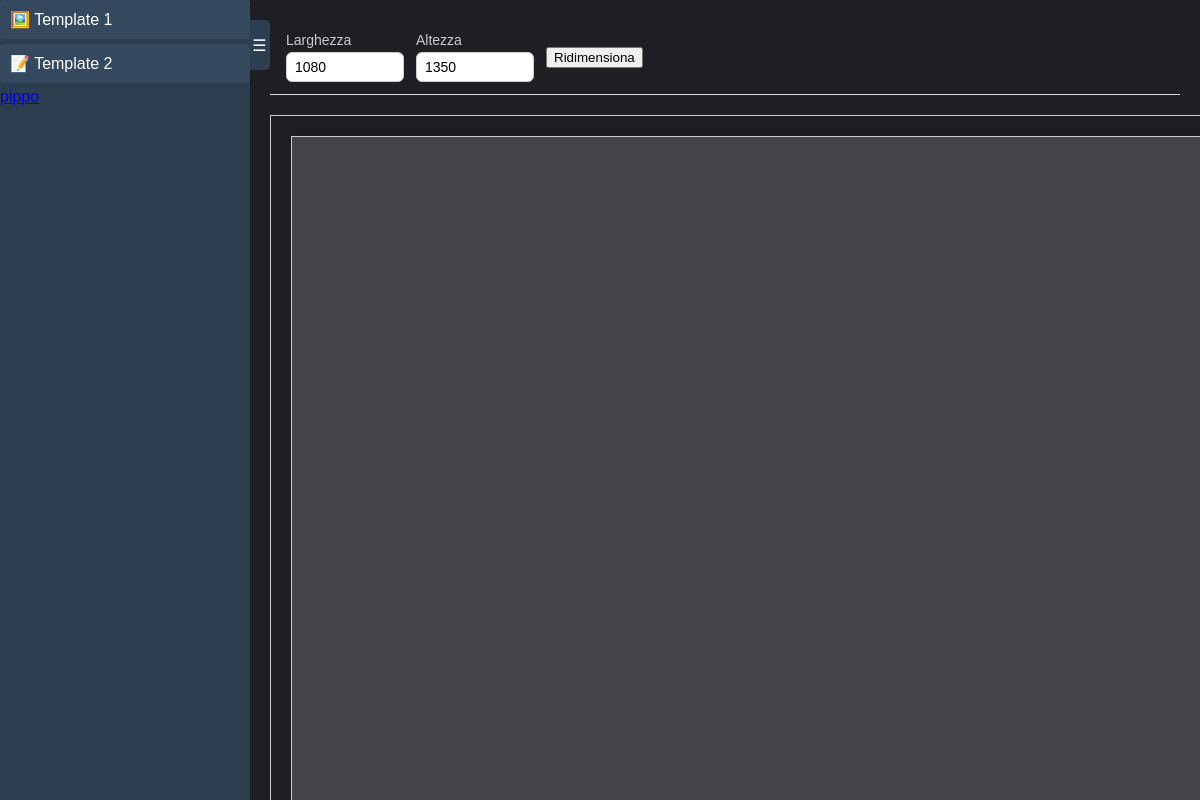
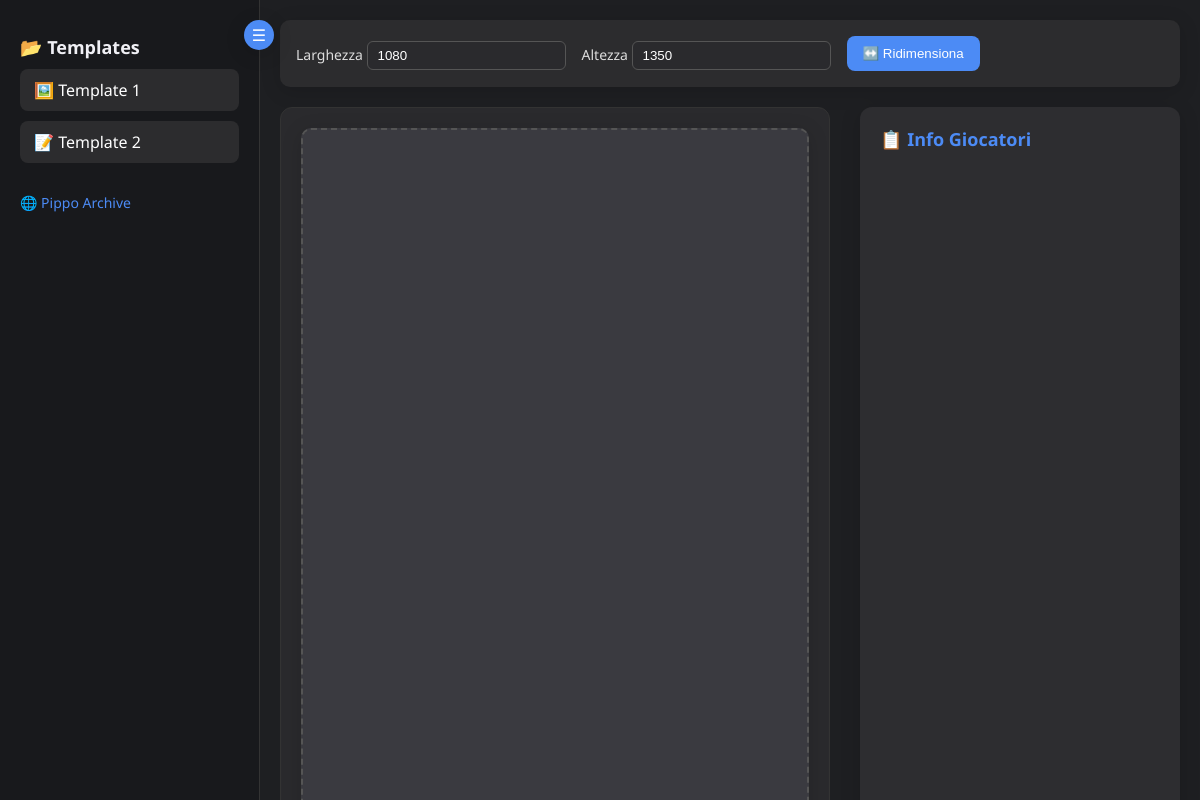
Before and after one commit to SteveNerd22/page_to_image, an Electron app: page index.html in a window 1200 px wide. Drawn offline with Linux system fonts and the light colour scheme.

Commit message:
Ciravegna Suca guarda che bel commit

```diff
--- a/index.html
+++ b/index.html
@@ -9,37 +9,45 @@
 
 <div id="app">
     <!-- Sidebar -->
-    <div id="sidebar">
-        <button id="toggleSidebar">☰</button>
+    <aside id="sidebar">
+        <button id="toggleSidebar" aria-label="Toggle Sidebar">☰</button>
         <div id="templateList">
+            <h2 class="sidebar-title">📂 Templates</h2>
             <div class="template-item" data-template="template1">🖼️ Template 1</div>
             <div class="template-item" data-template="template2">📝 Template 2</div>
-            <a href="https://officialpdc.photoshelter.com/archive">pippo</a>
+            <a class="external-link" href="https://officialpdc.photoshelter.com/archive" target="_blank">🌐 Pippo Archive</a>
         </div>
-    </div>
+    </aside>
 
     <!-- Workspace -->
-    <div id="workspace-container">
+    <main id="workspace-container">
         <!-- Controlli resize -->
-        <div class="resize-controls">
-            <label>Larghezza <input type="number" id="widthInput" value="1080" /></label>
-            <label>Altezza <input type="number" id="heightInput" value="1350" /></label>
-            <button id="resizeCanvas">Ridimensiona</button>
-        </div>
+        <section class="resize-controls">
+            <label>Larghezza
+                <input type="number" id="widthInput" value="1080" />
+            </label>
+            <label>Altezza
+                <input type="number" id="heightInput" value="1350" />
+            </label>
+            <button id="resizeCanvas" class="btn-primary">↔️ Ridimensiona</button>
+        </section>
 
         <!-- Area canvas + form affiancati -->
-        <div id="editorArea">
+        <section id="editorArea">
             <!-- Canvas -->
             <div id="workspace" contenteditable="false">
                 <div id="canvas"></div>
             </div>
             <!-- Form info -->
-            <div id="infoForm"></div>
-        </div>
+            <div id="infoForm">
+                <h3>📋 Info Giocatori</h3>
+                <!-- Placeholder dinamico -->
+            </div>
+        </section>
 
         <!-- Cattura -->
-        <button id="captureBtn">📸 Cattura immagine</button>
-    </div>
+        <button id="captureBtn" class="btn-capture">📸 Cattura immagine</button>
+    </main>
 </div>
 
 <script>
@@ -47,31 +55,23 @@
         const res = await fetch(templatePath);
         const text = await res.text();
 
-        // Separiamo <style> dal contenuto
         const temp = document.createElement('div');
         temp.innerHTML = text;
 
         const styleTags = temp.querySelectorAll('style');
         const styles = Array.from(styleTags).map(tag => tag.innerHTML).join('\n');
-
-        // Rimuoviamo tutti gli <style> dal template HTML
         styleTags.forEach(tag => tag.remove());
 
-        // Inseriamo lo stile nel <head>
         if (styles) {
             const styleEl = document.createElement('style');
             styleEl.textContent = styles;
             document.head.appendChild(styleEl);
         }
 
-        // Carichiamo il contenuto HTML senza <style>
         document.getElementById('canvas').innerHTML = temp.innerHTML;
-
-        // Dopo un tick del rendering, aggiorna i dati
         setTimeout(aggiornaOverlay, 50);
     }
 
-    // Eventi sui template
     document.querySelectorAll('.template-item').forEach(item => {
         item.addEventListener('click', () => {
             const file = item.dataset.template;
--- a/style.css
+++ b/style.css
@@ -1,8 +1,25 @@
+:root {
+    --bg-dark: #1e1f22;
+    --bg-light: #2c2c2e;
+    --bg-sidebar: #18191c;
+    --text-light: #f0f0f5;
+    --accent: #4c8bf5;
+    --accent-hover: #3b6ed6;
+    --border: #333;
+    --shadow: 0 4px 20px rgba(0, 0, 0, 0.15);
+}
+
+* {
+    box-sizing: border-box;
+}
+
 body, html {
     margin: 0;
     padding: 0;
     height: 100%;
-    font-family: sans-serif;
+    font-family: 'Segoe UI', sans-serif;
+    background-color: var(--bg-dark);
+    color: var(--text-light);
 }
 
 #app {
@@ -16,51 +33,65 @@ body, html {
 #sidebar {
     display: flex;
     flex-direction: column;
-    background-color: #2c3e50;
+    background-color: var(--bg-sidebar);
     color: white;
+    width: 260px;
     transition: width 0.3s ease;
-    width: 250px;
-    min-width: 1px;
     position: relative;
+    padding: 20px;
+    border-right: 1px solid var(--border);
 }
 
 #sidebar.collapsed {
-    width: 1px;
-    transform: translateX(-1px);
+    width: 0;
+    overflow: hidden;
 }
 
 #toggleSidebar {
     position: absolute;
-    right: -20px;
+    right: -15px;
     top: 20px;
-    width: 20px;
-    height: 50px;
-    background-color: #2c3e50;
+    width: 30px;
+    height: 30px;
+    background-color: var(--accent);
     border: none;
     color: white;
+    border-radius: 50%;
+    font-size: 16px;
     cursor: pointer;
-    font-size: 16px;
-    border-top-right-radius: 5px;
-    border-bottom-right-radius: 5px;
-    writing-mode: vertical-rl;
-    text-orientation: mixed;
+    box-shadow: var(--shadow);
+    z-index: 10;
 }
 
-#templateList {
-    flex-grow: 1;
-    overflow-y: auto;
+.sidebar-title {
+    font-size: 18px;
+    margin-bottom: 10px;
+    color: var(--text-light);
 }
 
 .template-item {
-    padding: 10px;
-    background-color: #34495e;
-    margin-bottom: 5px;
+    padding: 10px 14px;
+    background-color: var(--bg-light);
+    margin-bottom: 10px;
+    border-radius: 8px;
     cursor: pointer;
-    border-radius: 4px;
+    transition: background 0.2s ease;
 }
 
 .template-item:hover {
-    background-color: #3d5a73;
+    background-color: #3a3b3f;
+}
+
+.external-link {
+    color: var(--accent);
+    text-decoration: none;
+    display: inline-block;
+    margin-top: 20px;
+    font-size: 14px;
+}
+
+.external-link:hover {
+    text-decoration: underline;
 }
 
 /* Workspace */
@@ -68,7 +99,6 @@ body, html {
     flex: 1;
     display: flex;
     flex-direction: column;
-    background-color: #1e1f22;
     padding: 20px;
     overflow: auto;
 }
@@ -77,93 +107,121 @@ body, html {
 .resize-controls {
     display: flex;
     align-items: center;
-    gap: 12px;
-    padding: 12px 16px;
-    background-color: #1e1f22;
-    border-bottom: 1px solid #ddd;
+    gap: 16px;
+    background: var(--bg-light);
+    padding: 16px;
+    border-radius: 10px;
+    box-shadow: var(--shadow);
+    margin-bottom: 20px;
 }
 
 .resize-controls label {
-    display: flex;
-    flex-direction: column;
     font-size: 14px;
-    color: #ccc;
+    color: #ddd;
 }
 
-.resize-controls input[type="number"] {
+.resize-controls input {
     margin-top: 4px;
-    padding: 6px 8px;
-    font-size: 14px;
-    border: 1px solid #ccc;
+    padding: 6px 10px;
     border-radius: 6px;
-    width: 100px;
+    border: 1px solid #555;
+    background-color: #2a2a2d;
+    color: white;
 }
 
-/* Editor Area (Canvas + Form side-by-side) */
+/* Editor Area */
 #editorArea {
     display: flex;
-    flex-direction: row;
     gap: 30px;
-    margin-top: 20px;
+    flex-grow: 1;
 }
 
 /* Canvas */
 #workspace {
-    background: #1e1f22;
     padding: 20px;
-    border: 1px solid #ccc;
+    border: 1px solid #333;
+    border-radius: 12px;
+    background: #2a2a2d;
+    flex-grow: 1;
+    overflow: auto;
 }
 
 #canvas {
-    background-color: #434349;
-    border: 1px solid #ccc;
-    position: relative;
-    width: 1080px;
-    height: 1920px;
-    box-shadow: 0 0 10px rgba(0, 0, 0, 0.2);
-    overflow: hidden;
+    background-color: #3a3a40;
+    border: 2px dashed #555;
+    border-radius: 10px;
+    width: 100%;
+    height: 100%;
+    min-height: 800px;
     padding: 20px;
+    color: white;
+    box-shadow: var(--shadow);
+}
+
+/* Form Info */
+#infoForm {
+    background-color: #2d2d30;
+    padding: 20px;
+    border-radius: 12px;
+    width: 320px;
+    min-height: 200px;
+    box-shadow: var(--shadow);
+}
+
+#infoForm h3 {
+    margin-top: 0;
+    font-size: 18px;
+    margin-bottom: 20px;
+    color: var(--accent);
+}
+
+#infoForm label {
+    display: block;
+    margin-bottom: 12px;
+}
+
+#infoForm input,
+#infoForm select {
+    margin-top: 4px;
+    width: 100%;
+    padding: 8px;
+    border-radius: 6px;
+    border: 1px solid #444;
+    background-color: #1f1f22;
     color: white;
 }
 
 /* Cattura */
 #captureBtn {
     margin-top: 20px;
-    padding: 10px 20px;
+    padding: 12px 24px;
     font-size: 16px;
+    border: none;
+    background-color: var(--accent);
+    color: white;
+    border-radius: 10px;
+    cursor: pointer;
     align-self: flex-end;
-    cursor: pointer;
+    transition: background 0.2s ease;
 }
 
-/* Form Info */
-#infoForm {
-    background-color: #2c2c2c;
-    padding: 20px;
-    border-radius: 8px;
-    color: white;
-    min-width: 300px;
-    max-width: 350px;
+#captureBtn:hover {
+    background-color: var(--accent-hover);
 }
 
-#infoForm label {
-    display: block;
-    margin-bottom: 12px;
-    font-size: 14px;
+/* Button base */
+.btn-primary {
+    background-color: var(--accent);
+    color: white;
+    border: none;
+    padding: 10px 16px;
+    border-radius: 8px;
+    cursor: pointer;
+    transition: background-color 0.2s;
 }
 
-#infoForm input,
-#infoForm select {
-    margin-top: 4px;
-    width: 100%;
-    padding: 6px 8px;
-    border-radius: 6px;
-    border: 1px solid #ccc;
-    font-size: 14px;
-}
-
-#infoForm hr {
-    margin: 20px 0;
-    border: 1px solid #555;
+.btn-primary:hover {
+    background-color: var(--accent-hover);
 }
 
 .giocatori {
```
Also changed, not shown: templates/template2/canvas.html (+5 -4 lines).
